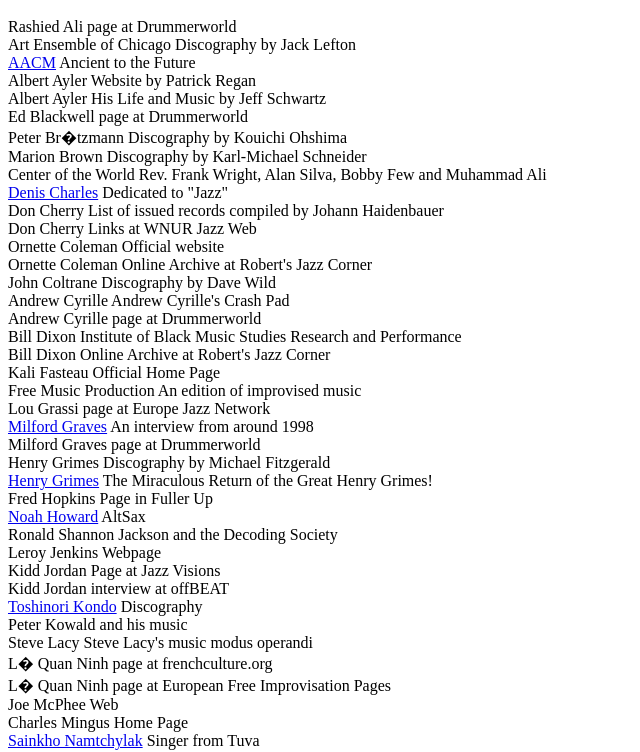
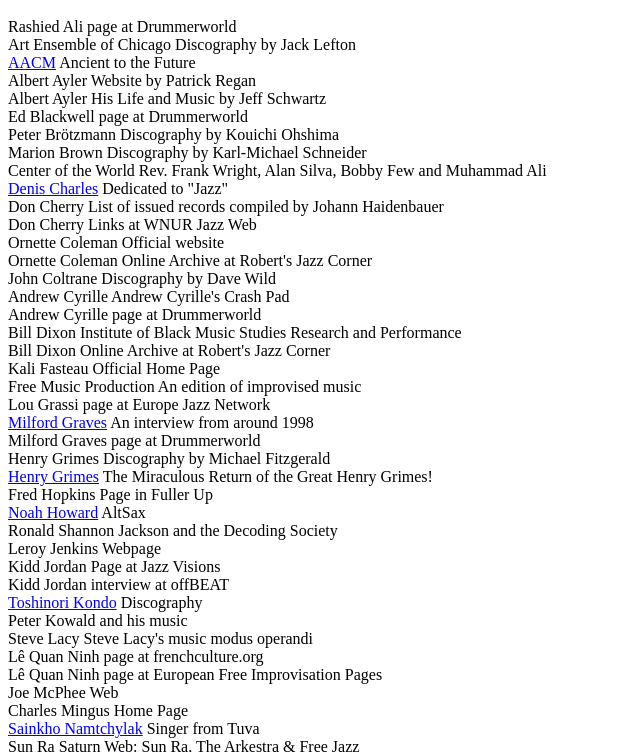
Before and after one commit to freejazzresearch/site, a plain HTML site: page links.htm in a window 1280 px wide. Shown: the part 48-800 px from the top of the page, without its empty margins (0-640 px from the left). Drawn offline with Linux system fonts and the light colour scheme.

Commit message:
Fix broken accents on links page

```diff
--- a/links.htm
+++ b/links.htm
@@ -17,8 +17,7 @@ page at Drummerworld<br>
 <!--<a href="http://www.geocities.com/jeff_l_schwartz/ayler.html">-->Albert Ayler<!--</a>-->  His Life and Music by Jeff Schwartz<br>
 <!--<a href="http://www.drummerworld.com/drummers/Ed_Blackwell.html">-->Ed Blackwell<!--</a>-->
 page at Drummerworld<br>
-<!--<a href="http://www1.ttcn.ne.jp/~improvised.co/zdiscg_000index.html">-->Peter
-Br�tzmann<!--</a>--> Discography by Kouichi Ohshima
+<!--<a href="http://www1.ttcn.ne.jp/~improvised.co/zdiscg_000index.html">-->Peter Brötzmann<!--</a>--> Discography by Kouichi Ohshima
 <br>
 
  <!--<a href="http://www.fmi.uni-passau.de/~schneide/marion_brown/marion_brown.html">-->Marion Brown<!--</a>--> Discography by Karl-Michael Schneider<br>
@@ -95,9 +94,9 @@ Kondo</a> Discography
 
 <!--<a href="http://http//senators.free.fr/">-->Steve Lacy<!--</a>--> Steve Lacy's music
 modus operandi<br>
-<!--<a href="http://frenchculture.org/music/people/lequan/bio.html">-->L� Quan Ninh<!--</a>-->
+<!--<a href="http://frenchculture.org/music/people/lequan/bio.html">-->Lê Quan Ninh<!--</a>-->
 page at frenchculture.org<br>
-<!--<a href="http://www.shef.ac.uk/misc/rec/ps/efi/mlequan.html">-->L� Quan Ninh<!--</a>-->
+<!--<a href="http://www.shef.ac.uk/misc/rec/ps/efi/mlequan.html">-->Lê Quan Ninh<!--</a>-->
 page at European Free Improvisation Pages<br>
 <!--<a href="http://www.joemcphee.com/">-->Joe McPhee<!--</a>--> Web
 <br>
```
